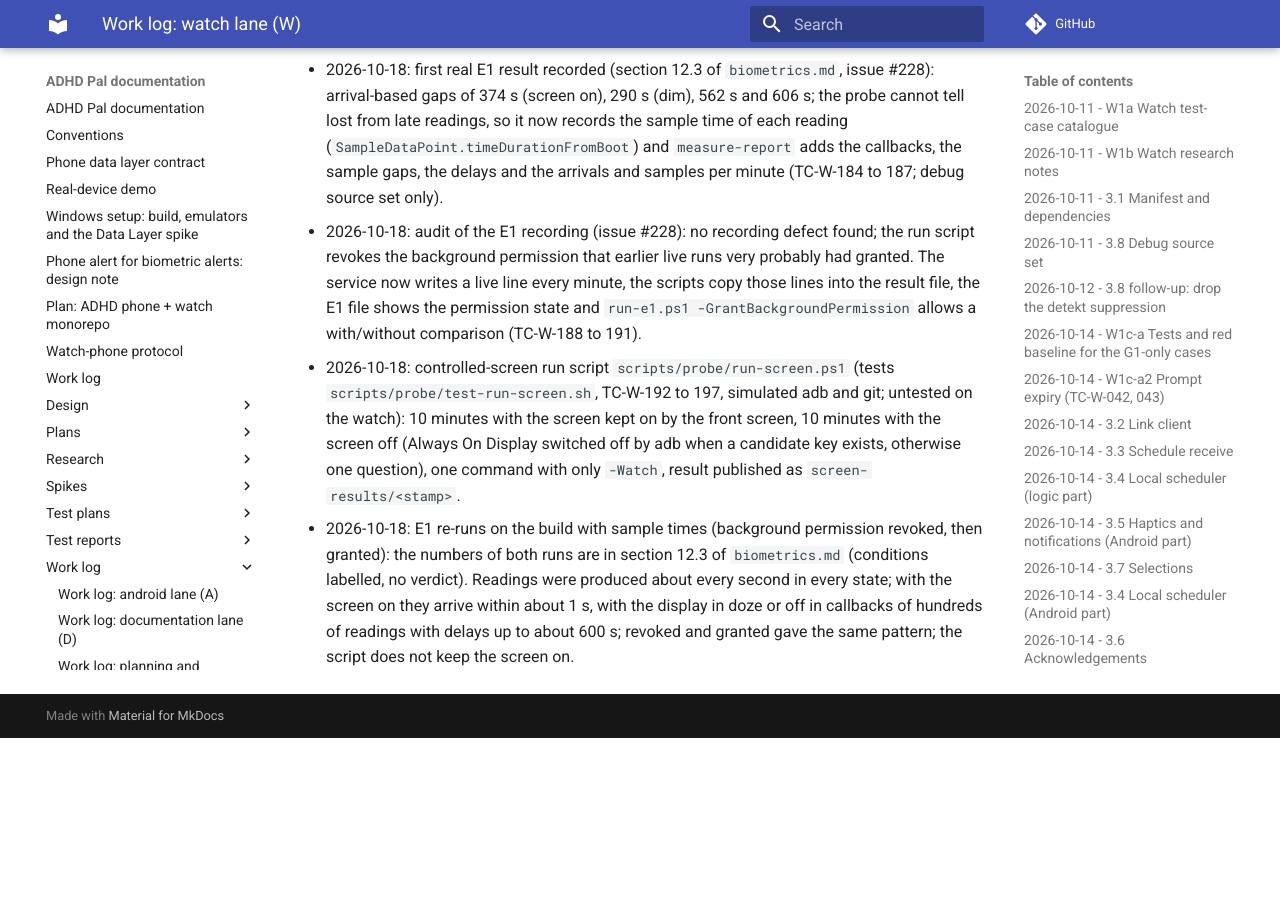
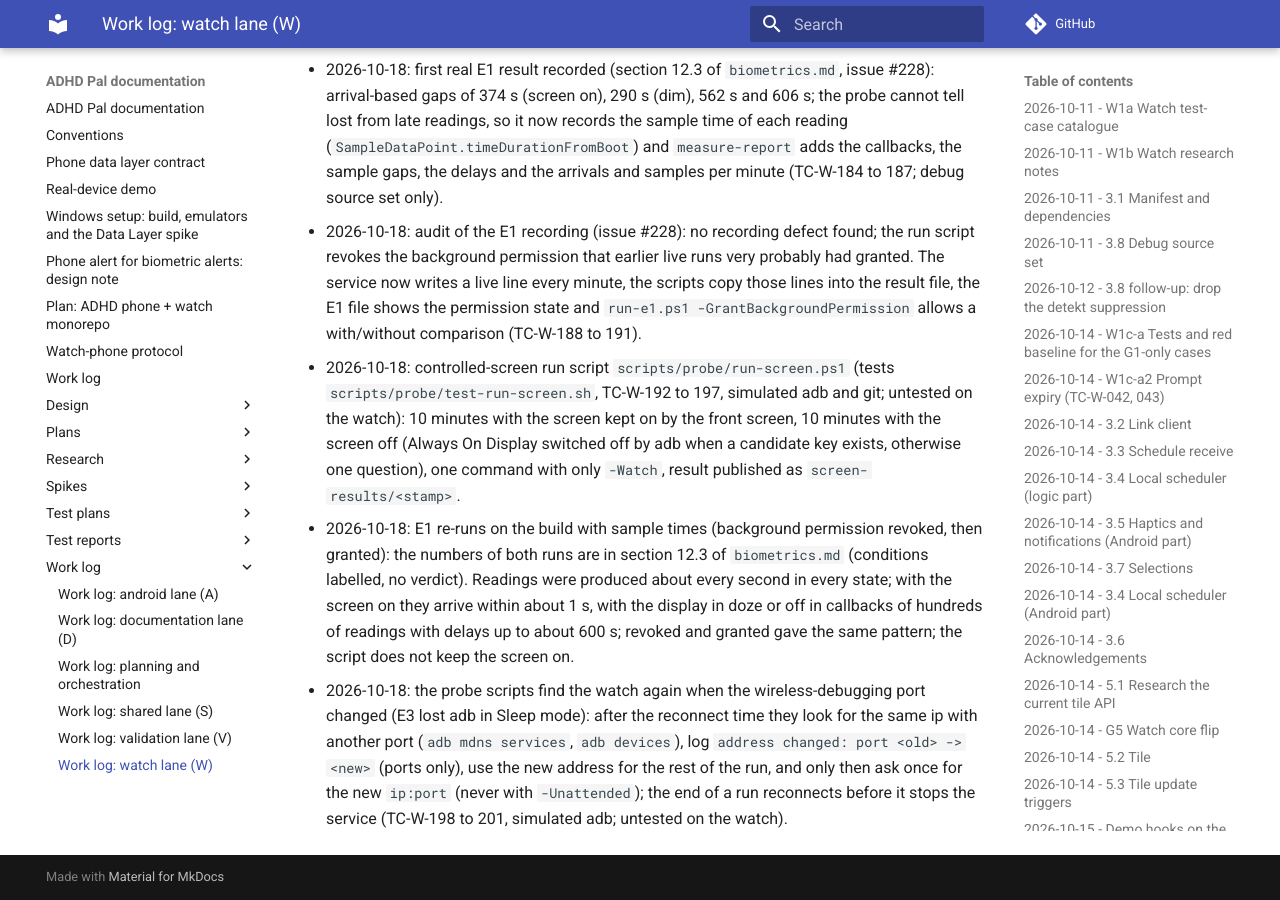
Before and after one commit to shlomoa/my-adhd-pal, an MkDocs documentation site: the page built from docs/work-log/watch.md, in a window 1280 px wide and 900 px high, scrolled down 20686 px. Built offline with MkDocs 1.6.1 and Material for MkDocs 9.7.7, drawn with Linux system fonts in a browser that asks for light colours; comment, search, counter and statistics services are not loaded; before the commit the page ends 21424 px from its top, so only the background shows below that.

Commit message:
Probe scripts find the watch again after a port change
Co-Authored-By: Claude Sonnet 5.5 <noreply@anthropic.com>
Claude-Session: https://claude.ai/code/session_01WEDbyAJ64XqdSoQasUsg7b

```diff
--- a/docs/work-log/watch.md
+++ b/docs/work-log/watch.md
@@ -516,3 +516,4 @@ Entries for this lane only. Format and index: [`../work-log.md`](../work-log.md)
 - 2026-10-18: audit of the E1 recording (issue #228): no recording defect found; the run script revokes the background permission that earlier live runs very probably had granted. The service now writes a live line every minute, the scripts copy those lines into the result file, the E1 file shows the permission state and `run-e1.ps1 -GrantBackgroundPermission` allows a with/without comparison (TC-W-188 to 191).
 - 2026-10-18: controlled-screen run script `scripts/probe/run-screen.ps1` (tests `scripts/probe/test-run-screen.sh`, TC-W-192 to 197, simulated adb and git; untested on the watch): 10 minutes with the screen kept on by the front screen, 10 minutes with the screen off (Always On Display switched off by adb when a candidate key exists, otherwise one question), one command with only `-Watch`, result published as `screen-results/<stamp>`.
 - 2026-10-18: E1 re-runs on the build with sample times (background permission revoked, then granted): the numbers of both runs are in section 12.3 of `biometrics.md` (conditions labelled, no verdict). Readings were produced about every second in every state; with the screen on they arrive within about 1 s, with the display in doze or off in callbacks of hundreds of readings with delays up to about 600 s; revoked and granted gave the same pattern; the script does not keep the screen on.
+- 2026-10-18: the probe scripts find the watch again when the wireless-debugging port changed (E3 lost adb in Sleep mode): after the reconnect time they look for the same ip with another port (`adb mdns services`, `adb devices`), log `address changed: port <old> -> <new>` (ports only), use the new address for the rest of the run, and only then ask once for the new `ip:port` (never with `-Unattended`); the end of a run reconnects before it stops the service (TC-W-198 to 201, simulated adb; untested on the watch).
```
Also changed, not shown: docs/test-reports/watch-baseline.md (+1 -1 lines), docs/test-reports/watch-probe-checklist.md (+2 -0 lines), 1 other file.
